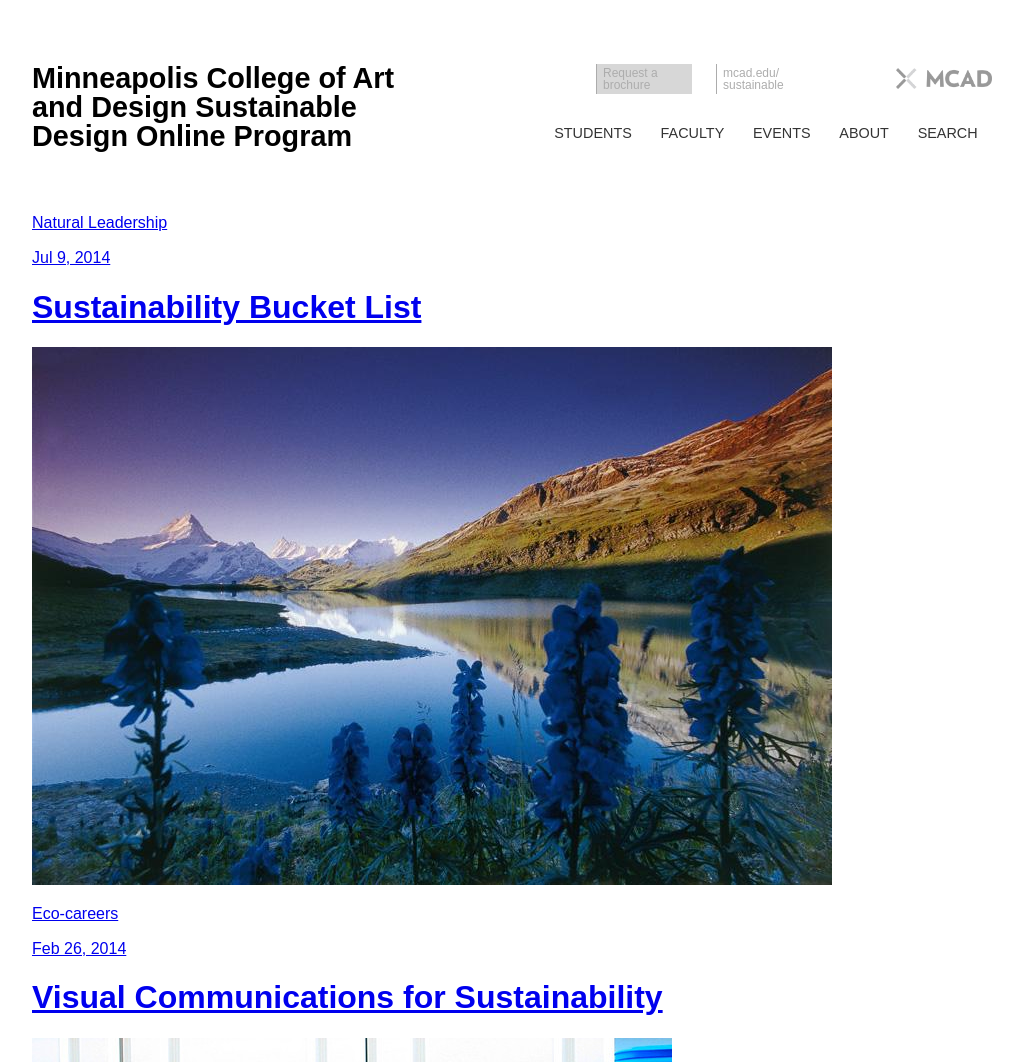
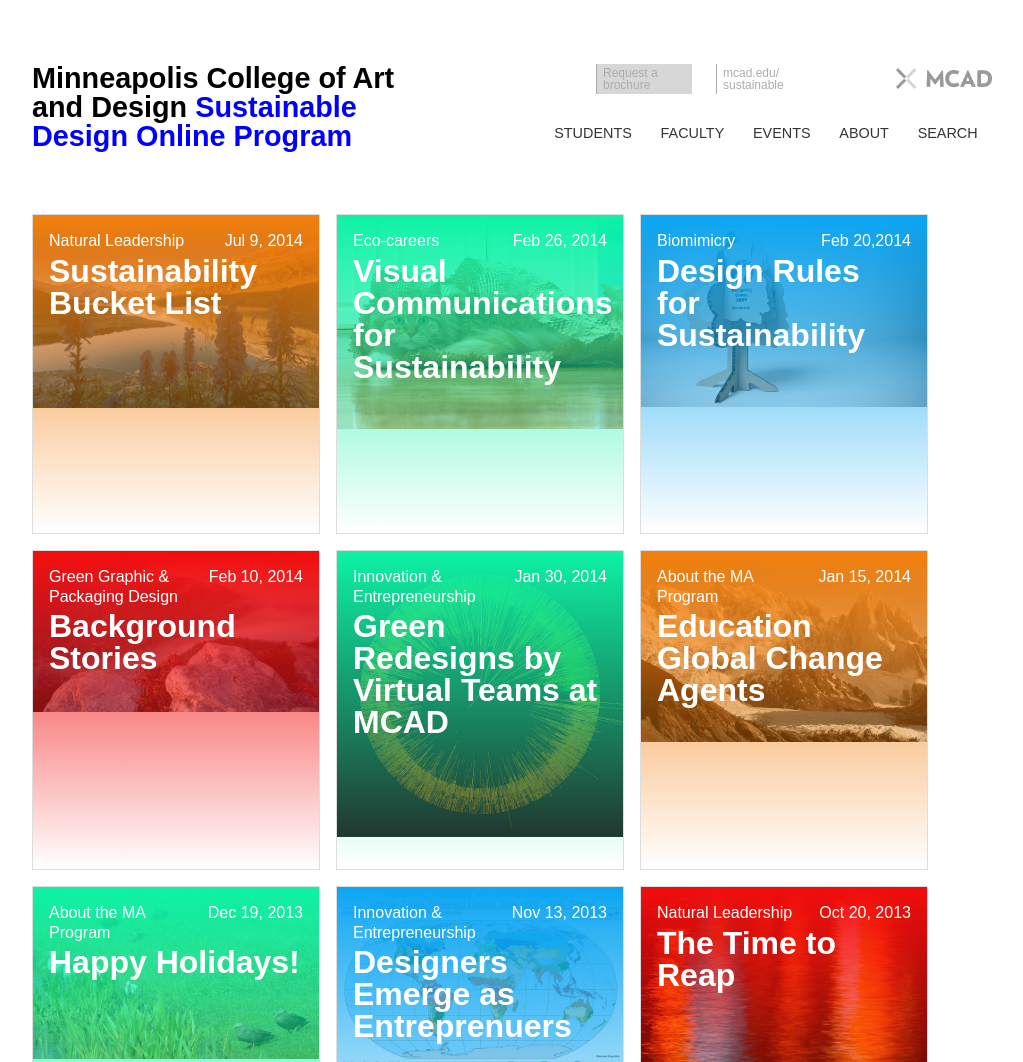
Before and after one commit to geekydatamonkey/mcad-sdblog, a website: page app/index.html in a window 1280 px wide. Shown: the top 1062 px of the page, without its empty margins (128-1151 px from the left). Drawn offline with nearby package versions, Linux system fonts and the light colour scheme; files that its build step writes are made by us from their sources; grey boxes are pictures that could not be loaded.

Commit message:
post-thumb scss

```diff
--- a/app/index.html
+++ b/app/index.html
@@ -57,106 +57,87 @@
   </header><!-- .page-header -->
 
   <main>
-
-    <a href="#">
+    <div class="container">
       <article class="post-thumb">
+        <p class="post-date">Jul 9, 2014</p>
         <p class="category">Natural Leadership</p>
-        <p class="post-date">Jul 9, 2014</p>
         <h1>Sustainability Bucket List</h1>
         <img src="images/1.jpg" alt="placeholder">
       </article>
-    </a>
 
-    <a href="#">
       <article class="post-thumb">
+        <p class="post-date">Feb 26, 2014</p>
         <p class="category">Eco-careers</p>
-        <p class="post-date">Feb 26, 2014</p>
         <h1>Visual Communications for Sustainability</h1>
         <img src="images/2.jpg" alt="placeholder">
       </article>
-    </a>
 
-    <a href="#">
       <article class="post-thumb">
+        <p class="post-date">Feb 20,2014</p>
         <p class="category">Biomimicry</p>
-        <p class="post-date">Feb 20,2014</p>
         <h1>Design Rules for Sustainability</h1>
         <img src="images/3.jpg" alt="placeholder">
       </article>
-    </a>
 
-    <a href="#">
       <article class="post-thumb">
+        <p class="post-date">Feb 10, 2014</p>
         <p class="category">Green Graphic &amp; Packaging Design</p>
-        <p class="post-date">Feb 10, 2014</p>
         <h1>Background Stories</h1>
         <img src="images/4.jpg" alt="placeholder">
       </article>
-    </a>
 
-    <a href="#">
       <article class="post-thumb">
+        <p class="post-date">Jan 30, 2014</p>
         <p class="category">Innovation &amp; Entrepreneurship</p>
-        <p class="post-date">Jan 30, 2014</p>
         <h1>Green Redesigns by Virtual Teams at MCAD</h1>
         <img src="images/5.jpg" alt="placeholder">
       </article>
-    </a>
 
-    <a href="#">
       <article class="post-thumb">
+        <p class="post-date">Jan 15, 2014</p>
         <p class="category">About the MA Program</p>
-        <p class="post-date">Jan 15, 2014</p>
         <h1>Education Global Change Agents</h1>
         <img src="images/6.jpg" alt="placeholder">
       </article>
-    </a>
 
-    <a href="#">
       <article class="post-thumb">
+        <p class="post-date">Dec 19, 2013</p>
         <p class="category">About the MA Program</p>
-        <p class="post-date">Dec 19, 2013</p>
         <h1>Happy Holidays!</h1>
         <img src="images/7.jpg" alt="placeholder">
       </article>
-    </a>
 
-    <a href="#">
       <article class="post-thumb">
+        <p class="post-date">Nov 13, 2013</p>
         <p class="category">Innovation &amp; Entrepreneurship</p>
-        <p class="post-date">Nov 13, 2013</p>
         <h1>Designers Emerge as Entreprenuers</h1>
         <img src="images/8.jpg" alt="placeholder">
       </article>
-    </a>
 
-    <a href="#">
       <article class="post-thumb">
+        <p class="post-date">Oct 20, 2013</p>
         <p class="category">Natural Leadership</p>
-        <p class="post-date">Oct 20, 2013</p>
+
         <h1>The Time to Reap</h1>
         <img src="images/9.jpg" alt="placeholder">
       </article>
-    </a>
 
-    <a href="#">
       <article class="post-thumb">
+        <p class="post-date">Sep 17, 2013</p>
         <p class="category">Natural Leadership</p>
-        <p class="post-date">Sep 17, 2013</p>
         <h1>Becoming a Creative Leader</h1>
         <img src="images/10.jpg" alt="placeholder">
       </article>
-    </a>
 
-    <a href="#"><article class="post-thumb">
+    <article class="post-thumb">
+      <p class="post-date">Aug 27, 2013</p>
       <p class="category">Green Biz</p>
-      <p class="post-date">Aug 27, 2013</p>
       <h1>Sustainability in Design and Marketing Boot Camp</h1>
       <img src="http://lorempixel.com/800/600/people/1" alt="placeholder">
-    </article></a>
+    </article>
+  </div><!-- .container -->
 
-
-    <nav>
+    <nav class="post-nav">
       <a href="#">&larr; Older Posts</a> |
     </nav>
 
--- a/app/styles/_globals.scss
+++ b/app/styles/_globals.scss
@@ -17,7 +17,8 @@
   max-width: 100%;
 }
 
-.clearfix {
+.clearfix,
+.container {
   content: "";
   display: table;
   clear: both;
--- a/app/styles/_page-header.scss
+++ b/app/styles/_page-header.scss
@@ -10,6 +10,9 @@
     font-size: 1.8rem;
     weight: bolder;
     line-height: 1;
+    .logo-sdo {
+      color: $color-header-sdo;
+    }
   }
   .header-nav {
     width: 55%;
--- /dev/null
+++ b/app/styles/_post-thumb.scss
@@ -0,0 +1,67 @@
+// _post-thumb.scss
+
+.post-thumb {
+  width: 30%;
+  float: left;
+  border: 1px solid $gray-light;
+  margin-right: 1.6666%;
+  margin-bottom: 1.6666%;
+  position: relative;
+  color: #fff;
+  background: linear-gradient(
+    hsla(160, 90%, 50%, 1),
+    hsla(160, 90%, 50%, 0)
+  );
+  height: 20em;
+  overflow: hidden;
+
+  &:nth-of-type(3n) {
+    margin-right: 0;
+  }
+
+  // simulate random colors
+  &:nth-of-type(5n+1) {
+    background: linear-gradient(
+      hsla(30, 90%, 50%, 1),
+      hsla(30, 90%, 50%, 0)
+    );
+  }
+  &:nth-of-type(5n+3) {
+    background: linear-gradient(
+      hsla(200, 90%, 50%, 1),
+      hsla(200, 90%, 50%, 0)
+    );
+  }
+  &:nth-of-type(5n+4) {
+    background: linear-gradient(
+      hsla(0, 90%, 50%, 1),
+      hsla(0, 90%, 50%, 0)
+    );
+  }
+
+
+  &:nth-of-type(3n+1) {
+    clear: left;
+  }
+  img {
+    position: absolute;
+    top: 0;
+    z-index: -10;
+    max-height: 100%;
+  }
+  h1 {
+    margin: 0.25rem  1rem;
+    line-height: 1;
+  }
+  p {
+    margin: 1rem 1rem 0 1rem;
+    line-height: 1.2;
+  }
+  .post-date {
+    float: right;
+  }
+}
+
+.post-nav {
+  clear: both;
+}
--- a/app/styles/main.scss
+++ b/app/styles/main.scss
@@ -10,3 +10,4 @@
 @import "page-header";
 @import "main-nav";
 @import "header-aside";
+@import "post-thumb";
```
